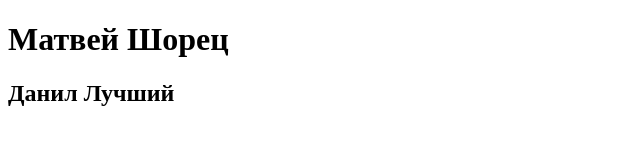
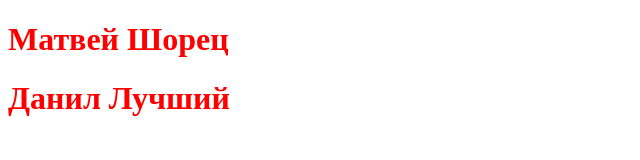
Before and after one commit to DanilaMasters/DanilaMasters.github.io, a plain HTML site: page index.html in a window 1280 px wide. Shown: the whole page, without its empty margins (0-640 px from the left). Drawn offline with Linux system fonts and the light colour scheme.

Commit message:
Update index.html

```diff
--- a/index.html
+++ b/index.html
@@ -23,6 +23,10 @@
                 animation-fill-mode: forwards;
                 animation-iteration-count: infinite;
             }
+
+            h1 {
+                color: red;
+            }
         </style>
         <script>
             document.addEventListener("DOMContentLoaded", function() {
@@ -41,6 +45,6 @@
     </head>
     <body>
         <h1>Матвей Шорец</h1>
-        <h2>Данил Лучший</h2>
+        <h1>Данил Лучший</h1>
     </body>
 </html>
```
